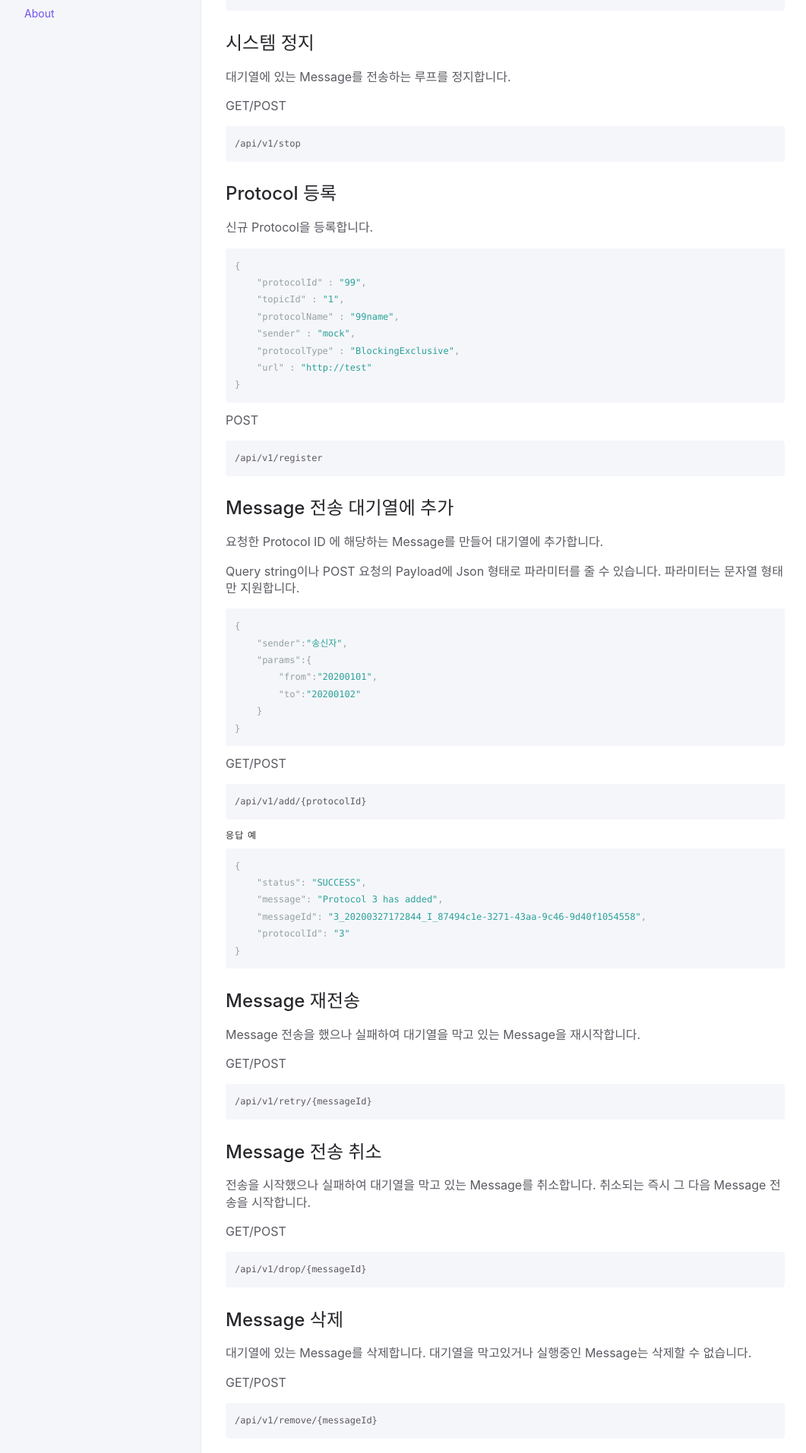
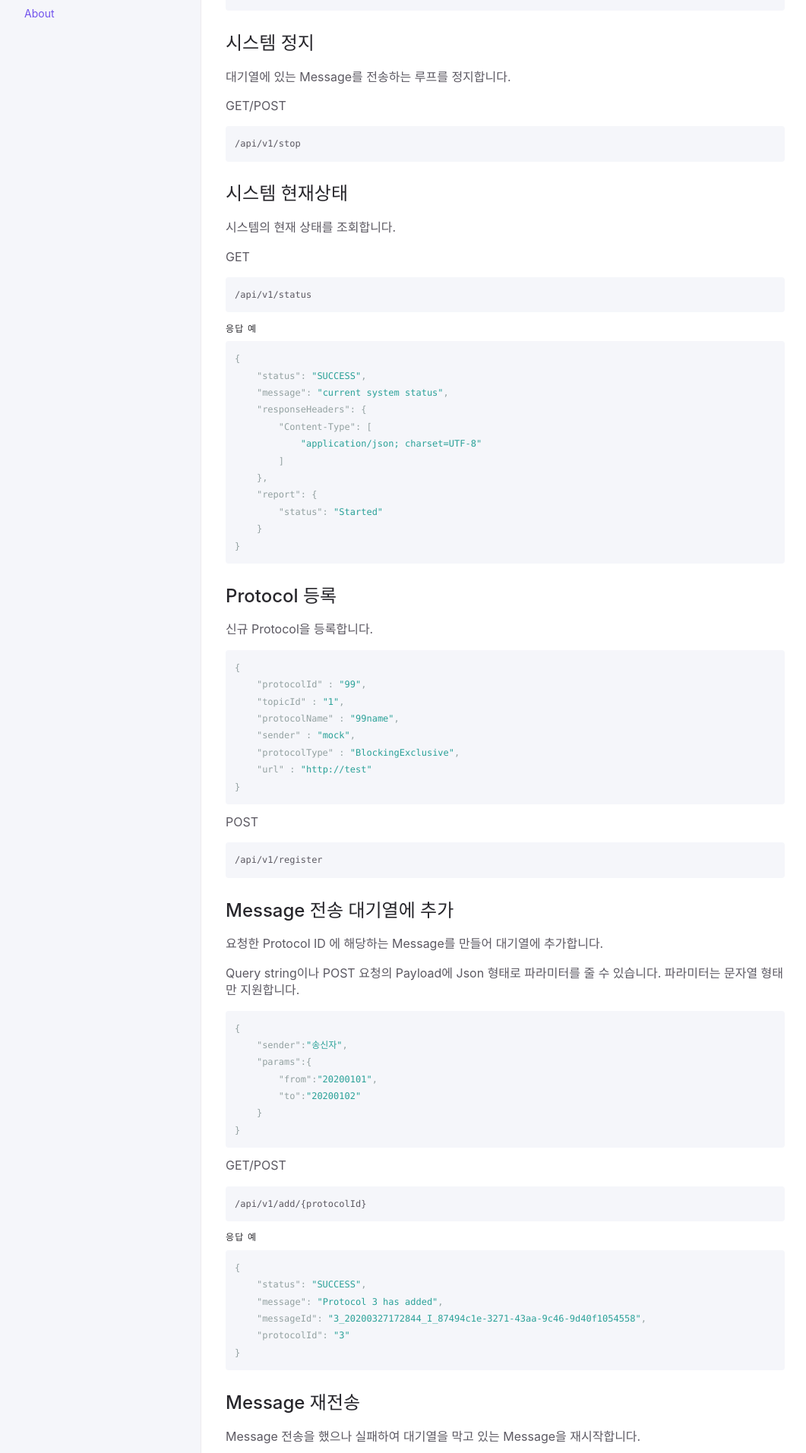
Before and after one commit to oasis-official/oasis-official.github.io, a Jekyll site: the page built from docs/camel/api.md, in a window 1280 px wide. Shown: the part 337-2250 px from the top of the page at 76% size, without its empty margins (91-1152 px from the left). Built offline with Jekyll 4.4.1, drawn with Linux system fonts in a browser that asks for light colours; some of the changed text lies outside the part shown.

Commit message:
Update api.md

````diff
--- a/docs/camel/api.md
+++ b/docs/camel/api.md
@@ -21,6 +21,30 @@ GET/POST
 ```
 /api/v1/stop
 ```
+
+## 시스템 현재상태
+시스템의 현재 상태를 조회합니다.
+
+GET
+```
+/api/v1/status
+```
+#### 응답 예
+```json
+{
+    "status": "SUCCESS",
+    "message": "current system status",
+    "responseHeaders": {
+        "Content-Type": [
+            "application/json; charset=UTF-8"
+        ]
+    },
+    "report": {
+        "status": "Started"
+    }
+}
+```
+
 
 ## Protocol 등록
 신규 Protocol을 등록합니다.
````
